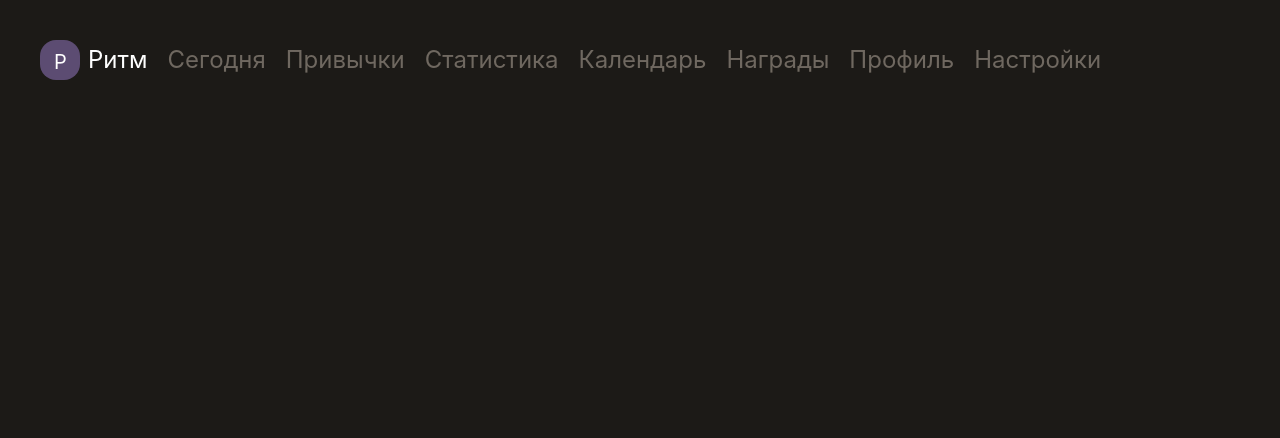
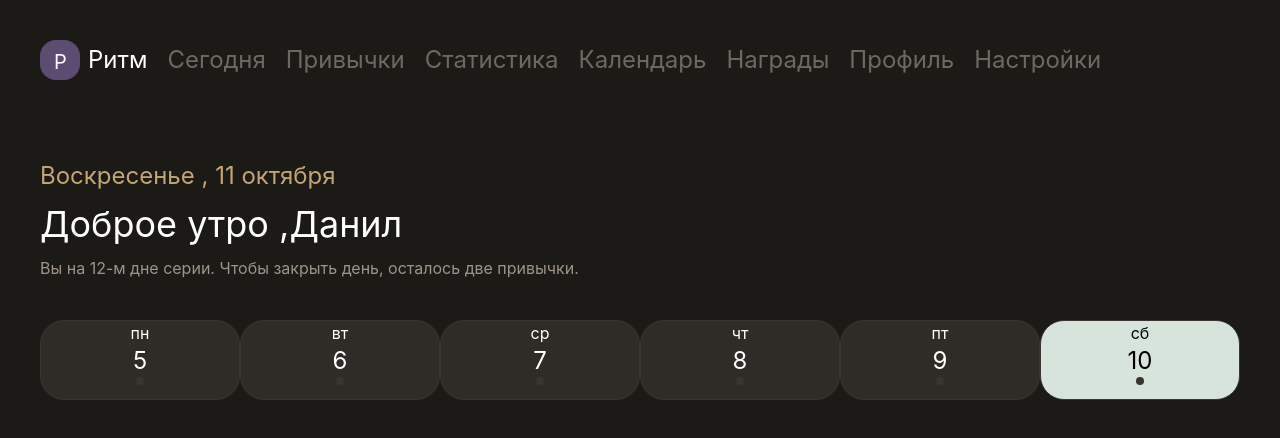
Before and after one commit to danon52/HabbitsTrakert, a Vue app: page / in a window 1280 px wide. Shown: the top 438 px of the page. Built offline with nearby package versions, Linux system fonts and the light colour scheme.

Commit message:
Имитация календаря , в будущем настоящий

```diff
--- a/src/App.vue
+++ b/src/App.vue
@@ -1,12 +1,10 @@
 <script setup>
-import CompHeader from './components/CompHeader.vue';
 
 
 
 </script>
 <template>
   <router-view></router-view>
-  <CompHeader />
 </template>
 
 <style scoped></style>
--- a/src/components/CompHeader.vue
+++ b/src/components/CompHeader.vue
@@ -23,7 +23,6 @@
                     </router-link>
                 </div>
             </div>
-
         </div>
         <div class=" flex  ml-90  ">
             <p class="  w-4 h-4 rounded-full bg-amber-300 mt-2"></p>
--- a/src/homeView.vue
+++ b/src/homeView.vue
@@ -1,7 +1,90 @@
 <template>
-    <div>
+    <CompHeader />
+    <div class="p-10">
+        <div>
+            <!-- оживить календарь -->
+            <p class="text-2xl text-[#C4A574]"> Воскресенье , 11 октября </p>
+        </div>
+        <div>
+            <p class="text-4xl py-3">Доброе утро ,Данил</p>
+        </div>
+        <div>
+            <p class="text-[#9C9488]">Вы на 12-м дне серии. Чтобы закрыть день, осталось две привычки.</p>
+        </div>
+        <div class="flex justify-between mt-10">
+            <!-- оживить дни недели  -->
+            <div class="w-50 h-20 rounded-3xl bg-[#2F2B26] border  border-[#3A342E]">
+                <p class="text-center">
+                    пн
+                </p>
+                <div class="text-center">
+                    <p class="text-2xl">5</p>
+                    <div class="flex justify-center">
+                        <p class="w-2 h-2 rounded-full bg-[#3A342E] text-center"></p>
+                    </div>
+                </div>
 
+            </div>
+            <div class="w-50 h-20 rounded-3xl bg-[#2F2B26] border  border-[#3A342E]">
+                <p class="text-center">
+                    вт
+                </p>
+                <div class="text-center">
+                    <p class="text-2xl">6</p>
+                    <div class="flex justify-center">
+                        <p class="w-2 h-2 rounded-full bg-[#3A342E] text-center"></p>
+                    </div>
+                </div>
+            </div>
+            <div class="w-50 h-20 rounded-3xl bg-[#2F2B26] border  border-[#3A342E]">
+                <p class="text-center">
+                    ср
+                </p>
+                <div class="text-center">
+                    <p class="text-2xl">7</p>
+                    <div class="flex justify-center">
+                        <p class="w-2 h-2 rounded-full bg-[#3A342E] text-center"></p>
+                    </div>
+                </div>
+            </div>
+            <div class="w-50 h-20 rounded-3xl bg-[#2F2B26] border  border-[#3A342E]">
+                <p class="text-center">
+                    чт
+                </p>
+                <div class="text-center">
+                    <p class="text-2xl">8</p>
+                    <div class="flex justify-center">
+                        <p class="w-2 h-2 rounded-full bg-[#3A342E] text-center"></p>
+                    </div>
+                </div>
+            </div>
+            <div class="w-50 h-20 rounded-3xl bg-[#2F2B26] border  border-[#3A342E]">
+                <p class="text-center">
+                    пт
+                </p>
+                <div class="text-center">
+                    <p class="text-2xl">9</p>
+                    <div class="flex justify-center">
+                        <p class="w-2 h-2 rounded-full bg-[#3A342E] text-center"></p>
+                    </div>
+                </div>
+            </div>
+            <div class="w-50 h-20 rounded-3xl text-black  bg-[#D7E4DC] border  border-[#3A342E]">
+                <p class="text-center">
+                    сб
+                </p>
+                <div class="text-center">
+                    <p class="text-2xl">10</p>
+                    <div class="flex justify-center">
+                        <p class="w-2 h-2 rounded-full bg-[#3A342E] text-center"></p>
+                    </div>
+                </div>
+            </div>
+        </div>
     </div>
 </template>
 
-<script setup lang='ts'></script>
+<script setup lang='ts'>
+import CompHeader from './components/CompHeader.vue';
+
+</script>
```
